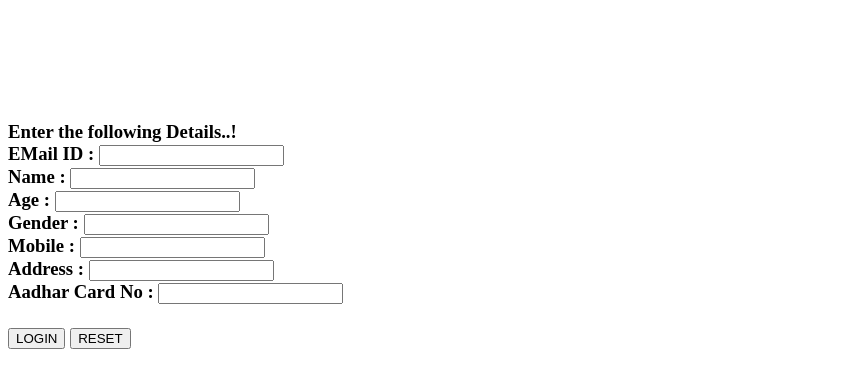
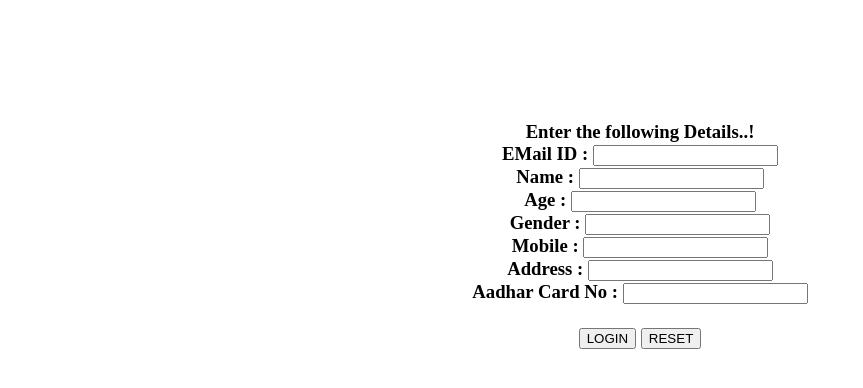
Before and after one commit to nandzspark/Bank, a plain HTML site: page reg.html in a window 1280 px wide. Shown: the whole page, without its empty margins (0-863 px from the left). Drawn offline with Linux system fonts and the light colour scheme.

Commit message:
Update reg.html

```diff
--- a/reg.html
+++ b/reg.html
@@ -3,6 +3,7 @@
     <title>NJ REGISTERATION</title>
     <style>
 h1 {text-align: center;}
+h3 {text-align: center;}
 p {text-align: center;}
 </style>
   </head>
```
